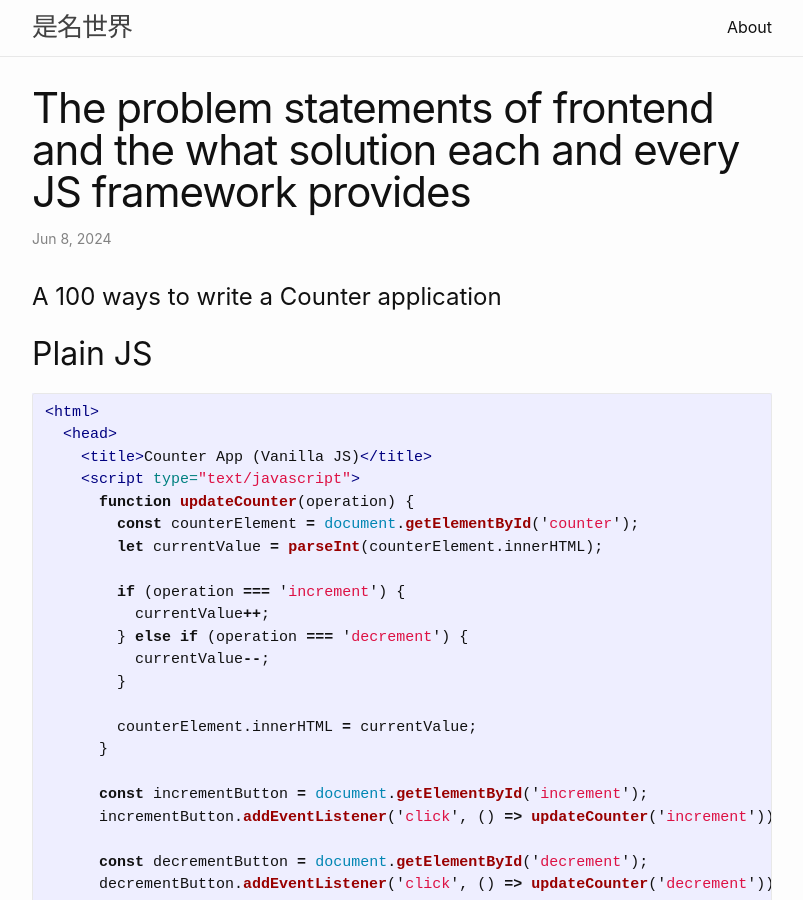
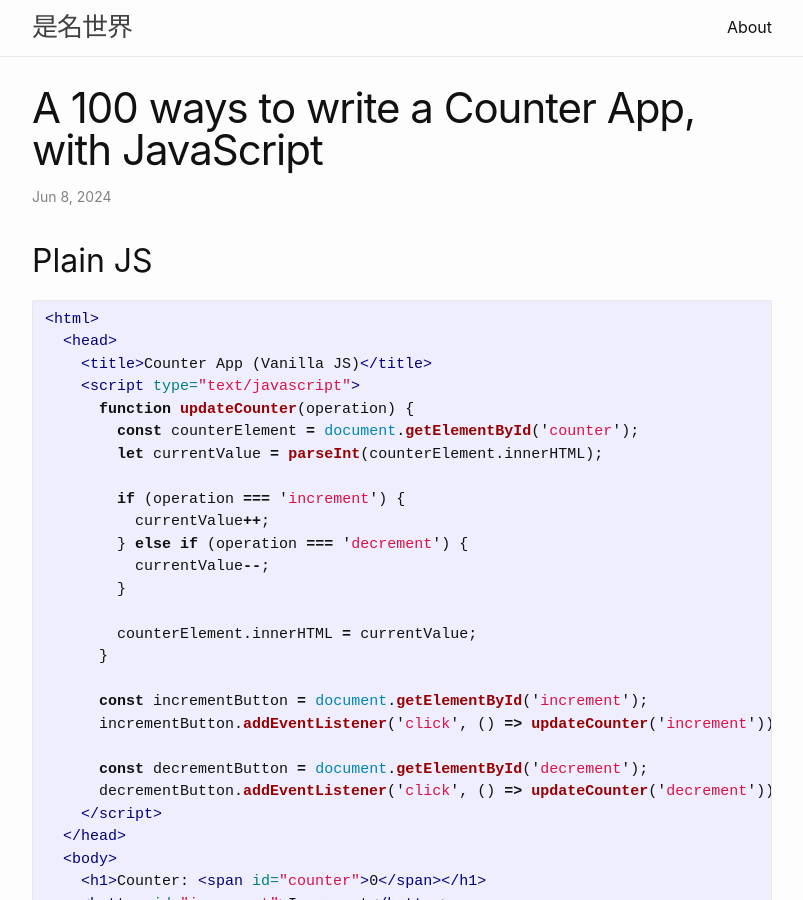
Before and after one commit to ugoa/ugoa.github.io, a Jekyll site: the page built from _posts/2024-06-08-the-problem-statement-of-frontend.md, in a window 1280 px wide and 900 px high. Shown: the whole window, without its empty margins (238-1041 px from the left). Built offline with Jekyll 4.4.1, drawn with Linux system fonts in a browser that asks for light colours.

Commit message:
update title

````diff
--- a/_posts/2024-06-08-the-problem-statement-of-frontend.md
+++ b/_posts/2024-06-08-the-problem-statement-of-frontend.md
@@ -1,11 +1,8 @@
 ---
 layout: post
-title:  The problem statements of frontend and the what solution each and every JS framework provides
+title:  A 100 ways to write a Counter App, with JavaScript
 date:   2024-06-08 21:28:00 +0800
 ---
-
-
-# A 100 ways to write a Counter application
 
 ## Plain JS
 ```html
````
